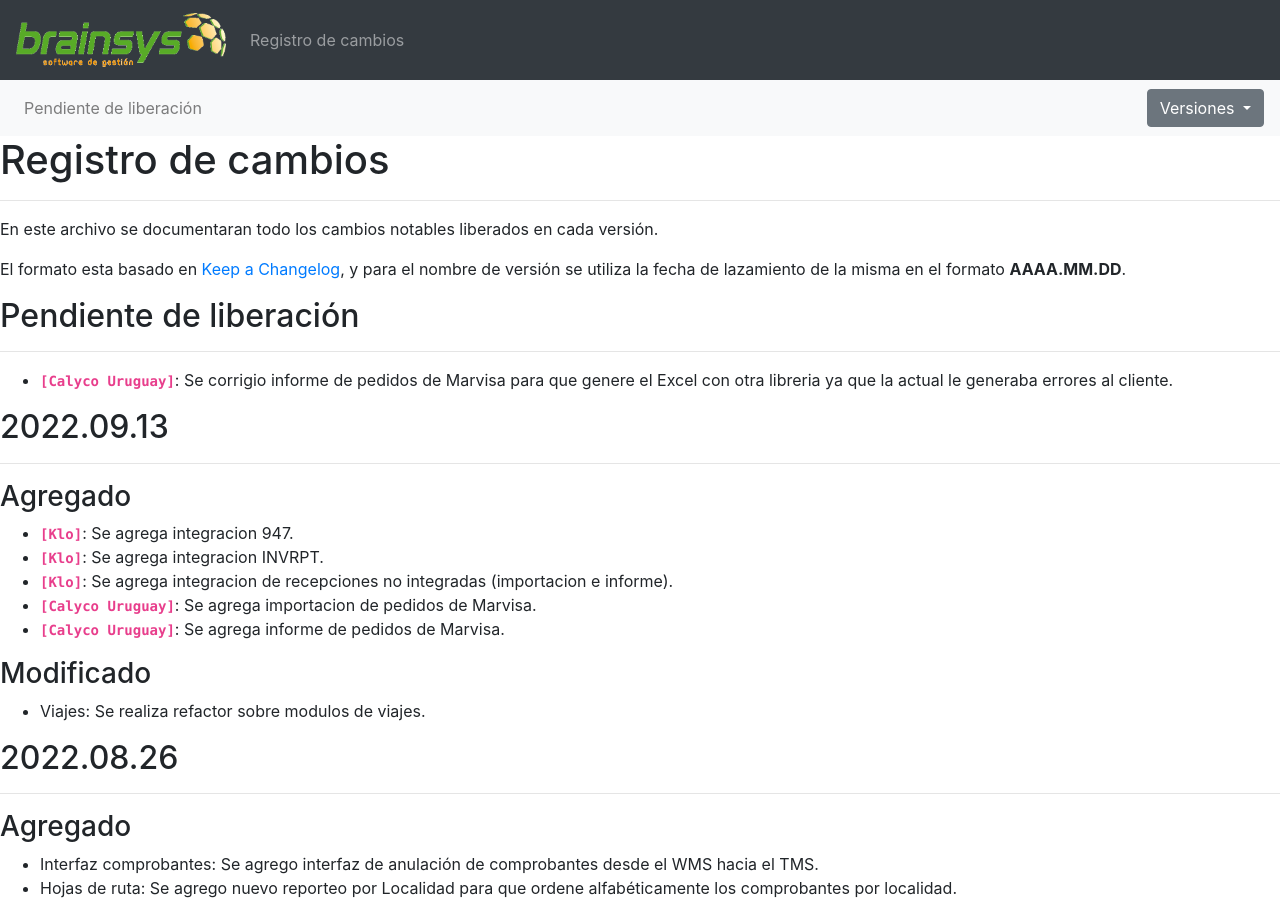
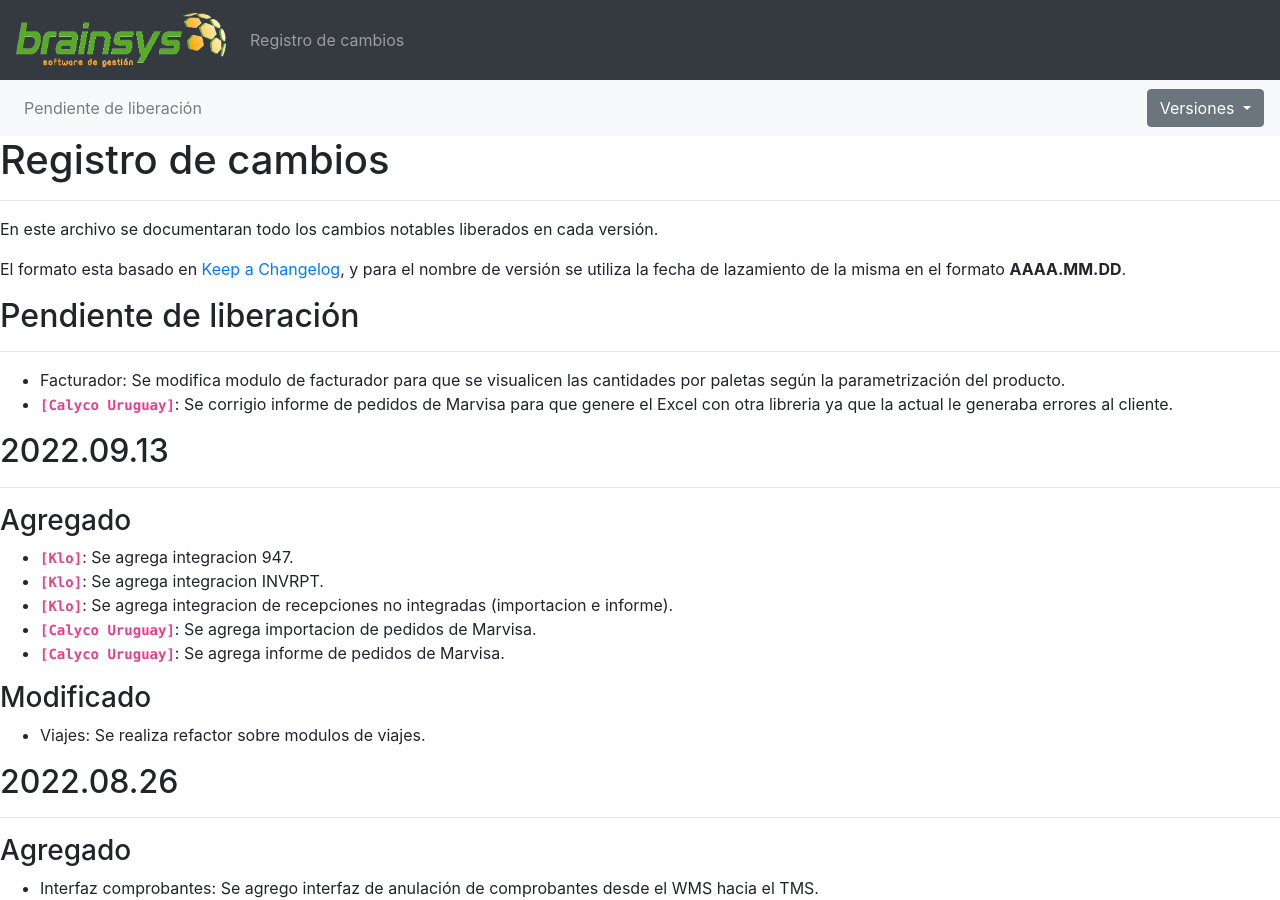
Before and after one commit to brainsys-arsaad/versionado, a Jekyll site: the page built from registro-cambios.markdown, in a window 1280 px wide and 900 px high. Built offline with Jekyll 4.4.1, drawn with Linux system fonts in a browser that asks for light colours.

Commit message:
Update registro-cambios.markdown

```diff
--- a/registro-cambios.markdown
+++ b/registro-cambios.markdown
@@ -76,6 +76,7 @@ El formato esta basado en [Keep a Changelog](https://keepachangelog.com/es-ES/1.
 ## Pendiente de liberación
 ---
 
+- Facturador: Se modifica modulo de facturador para que se visualicen las cantidades por paletas según la parametrización del producto.
 - **`[Calyco Uruguay]`**: Se corrigio informe de pedidos de Marvisa para que genere el Excel con otra libreria ya que la actual le generaba errores al cliente.
 
 ## 2022.09.13
```
